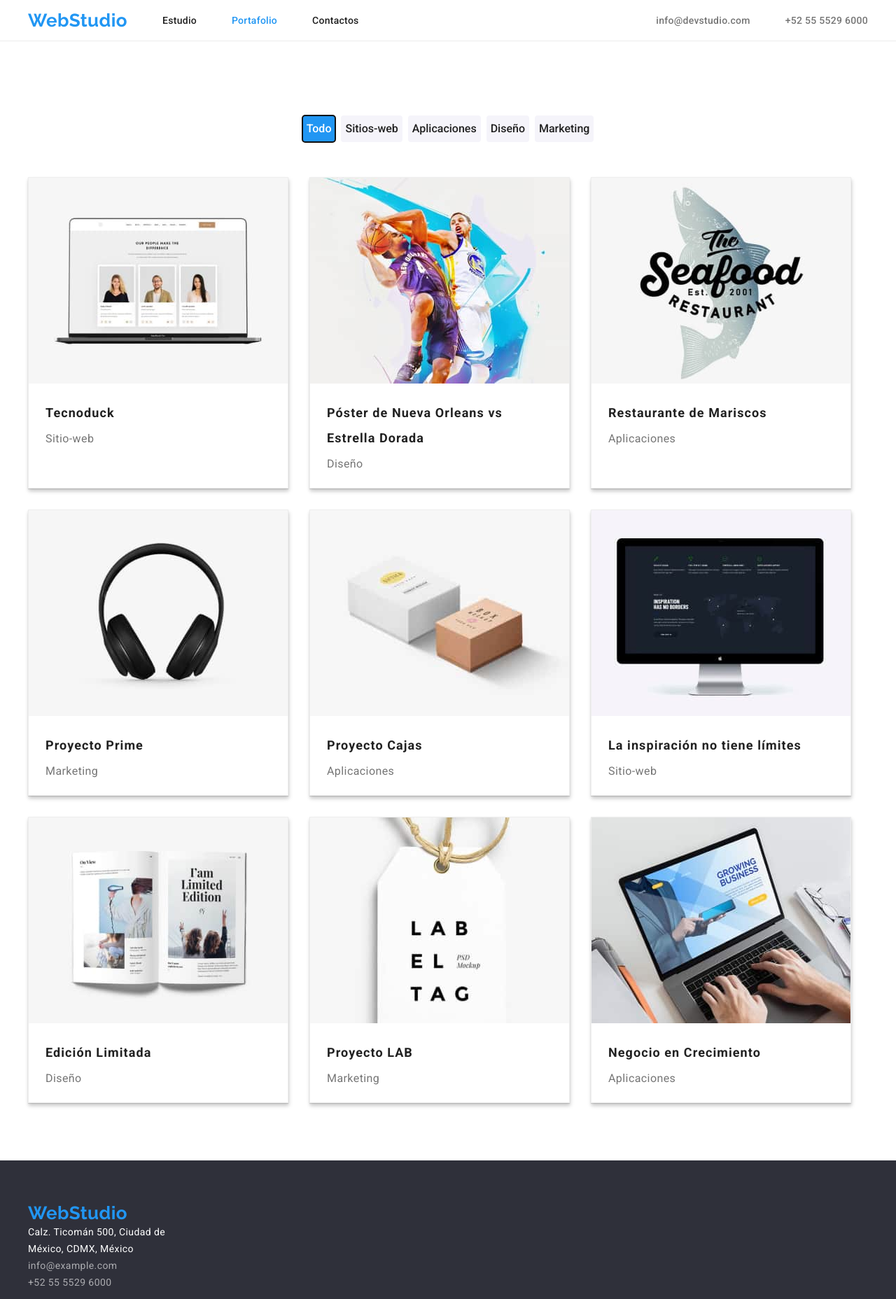
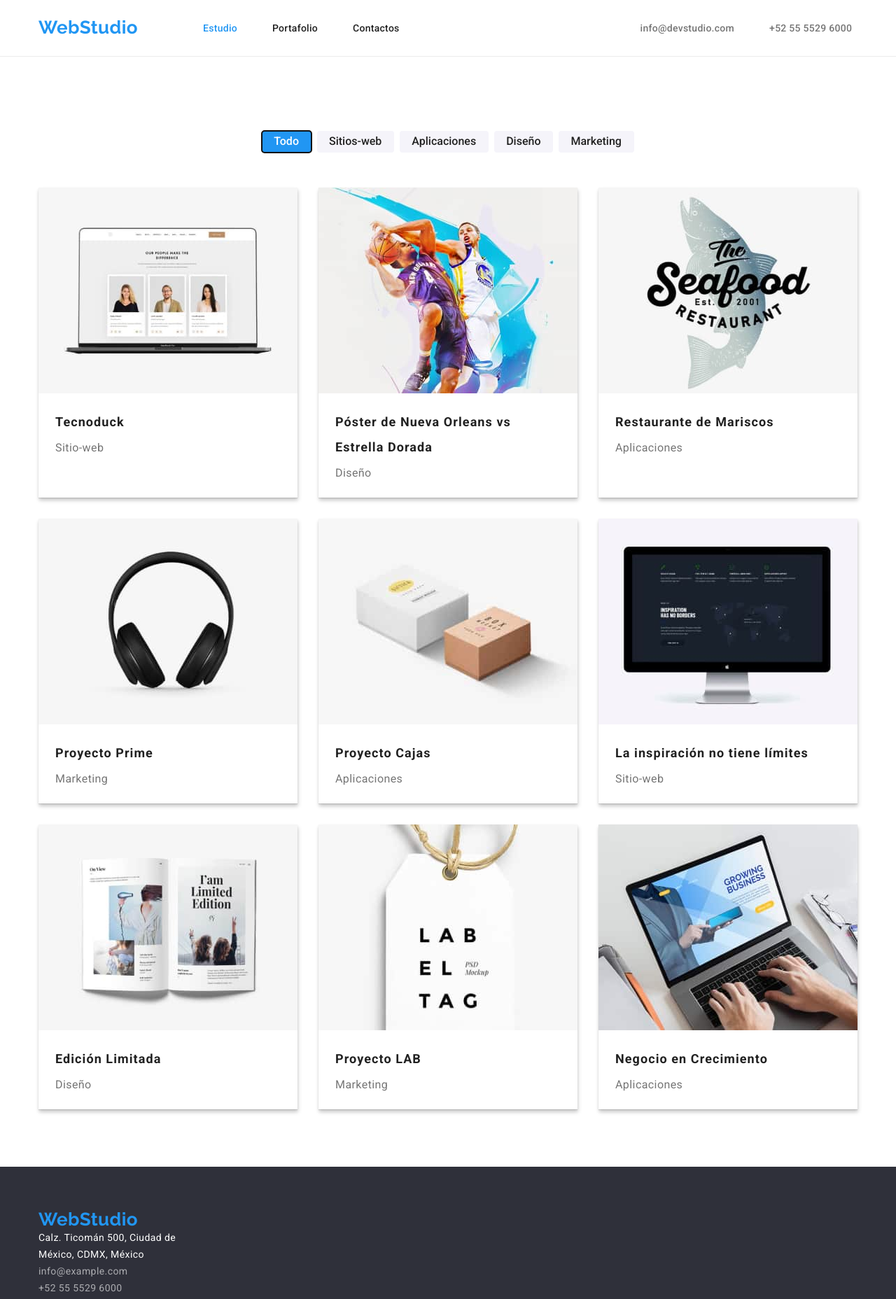
Before and after one commit to Nickatodo/goit-markup-hw-03, a plain HTML site: page portafolio.html in a window 1280 px wide. Shown: the top 1856 px of the page at 70% size. Drawn offline with nearby package versions, Linux system fonts and the light colour scheme.

Commit message:
Observaciones de tara N° 3
- Se modifica clase container.
- Se elimino logo de lista en header.
- Se agrego un div al header, sections y footer con la clase container.
- Se agrego div para elemento h3 y p.
- Se corrigio el espaciado de margin y padding.
- Se ingreso flex basis en listado de portafolio.

```diff
--- a/css/styles.css
+++ b/css/styles.css
@@ -1,4 +1,6 @@
-*{
+*,
+*::before,
+*::after{
     box-sizing: border-box;
 }
 
@@ -10,8 +12,20 @@ body{
     margin: 0px;
 }
 
+h1,
+h2,
+h3,
+h4,
+h5,
+h6,
+p{
+    margin-top: 0;
+}
+
 .list{
     list-style: none;
+    padding-left: 0;
+    margin: 0;
 }
 
 .link{
@@ -21,34 +35,42 @@ body{
 
 .container {
     width: 1200px;
+    padding-left: 15px;
+    padding-right: 15px;
     margin: 0 auto;
-    padding: 94px 0;
 }
 
 .menu{
     border-bottom: 1px solid #ECECEC;
 }
 
-.menu_nav {
+.menu_div{
     display: flex;
-    justify-content: space-between;
-    padding: 0;
 }
 
-.logo{
+.logo {
     font-family: 'Raleway', sans-serif;
     font-style: normal;
     font-weight: 700;
     font-size: 26px;
     line-height: 1.17;
     color: #2196F3;
+    margin-right: 93px;
+    padding-top: 24px;
+    padding-bottom: 25px;
+}
+
+.menu_nav{
+    display: flex;
+    gap: 344px;
 }
 
 .menu_items{
     display: flex;
     column-gap: 50px;
     align-items: center;
-    padding: 0;
+    padding-top: 32px;
+    padding-bottom: 32px;
 }
 
 .menu_items .menu_item{
@@ -62,6 +84,8 @@ body{
     display: flex;
     column-gap: 50px;
     align-items: center;
+    padding-top: 32px;
+    padding-bottom: 32px;
 }
 
 .contacto_items .contacto_item{
@@ -81,10 +105,12 @@ body{
 
 .titulo {
     background-color: #2F303A;
-    height: 600px;
-    display: flex;
-    flex-direction: column;
-    align-items: center;
+    padding-top: 200px;
+    padding-bottom: 200px;
+}
+
+.titulo_div{
+    text-align: center;
 }
 
 .titulo_text{
@@ -94,10 +120,7 @@ body{
     letter-spacing: 0.06em;
     text-align: center;
     color: #FFFFFF;
-    margin: 0;
-    padding-top: 200px;
-    padding-bottom: 30px;
-    width: 696px;
+    margin-bottom: 30px;
 }
 
 .btn_titulo{
@@ -108,10 +131,14 @@ body{
     color: #FFFFFF;
     background-color: #2196F3;
     height: 50px;
-    text-align: center;
     border-radius: 4px;
     box-shadow: 0px 4px 4px 0px rgba(0, 0, 0, 0.15);
     border: none;
+    padding: 10px 32px;
+}
+
+.cualidad{
+    padding: 94px 0;
 }
 
 .cualidad_items{
@@ -125,8 +152,7 @@ body{
     font-weight: 700;
     line-height: 1.17;
     width: 270px;
-    margin: 0;
-    padding-bottom: 10px;
+    margin-bottom: 10px;
 }
 
 .cualidad_items .cualidad_item_texto{
@@ -138,7 +164,7 @@ body{
 
 .dedicamos{
     display: flex;
-    padding-top: 0;
+    padding: 94px 0;
     flex-direction: column;
 }
 
@@ -148,8 +174,7 @@ body{
     font-size: 36px;
     line-height: 1.17;
     text-align: center;
-    margin: 0;
-    padding-bottom: 50px;
+    margin-bottom: 50px;
 }
 
 .dedicamos_items{
@@ -161,14 +186,13 @@ body{
 
 .equipo{
     display: flex;
-    padding-top: 0;
+    padding: 94px 0;
     flex-direction: column;
+    background-color: #F5F4FA;
 }
 
 .equipo_items{
     display: flex;
-    margin: 0;
-    padding: 0;
     justify-content: space-between;
 }
 
@@ -178,14 +202,16 @@ body{
     box-shadow: 0px 2px 1px 0px rgba(0, 0, 0, 0.20), 0px 1px 1px 0px rgba(0, 0, 0, 0.14), 0px 1px 3px 0px rgba(0, 0, 0, 0.12);
 }
 
+.equipo_div{
+    padding: 30px 44px 30px 45px;
+}
+
 .equipo_items .equipo_item_titulo{
     font-weight: 500;
     font-size: 16px;
     line-height: 1.17;
     text-align: center;
-    margin: 0;
-    padding-top: 30px;
-    padding-bottom: 10px;
+    margin-bottom: 10px;
 }
 
 .equipo_items .equipo_item_texto{
@@ -194,32 +220,22 @@ body{
     color: #757575;
     text-align: center;
     margin: 0;
-    padding-bottom: 30px;
 }
 
 .base{
     background-color: #2F303A;
-    height: 252px;
-}
-
-.base_address{
     padding-top: 60px;
     padding-bottom: 60px;
 }
 
-.base_items{
-    margin: 0;
-    padding: 0;
-}
-
 .base_items .base_item_mapa{
-    font-style: normal; /* etiqueta addres usa style italic*/
+    font-style: normal; /* etiqueta address usa style italic*/
     line-height: 1.71;
     color: #FFFFFF;
 }
 
 .base_items .base_item_mail, .base_items .base_item_tel{
-    font-style: normal; /* etiqueta addres usa style italic*/
+    font-style: normal; /* etiqueta address usa style italic*/
     line-height: 1.71;
     color: #FFFFFF99;
 }
@@ -231,11 +247,9 @@ body{
 
 .filtro_items{
     display: flex;
-    margin: 0;
-    padding: 0;
     justify-content: center;
     gap: 8px;
-    padding-bottom: 50px;
+    margin-bottom: 50px;
 }
 
 .filtro_items .filtro_item{
@@ -248,7 +262,7 @@ body{
     border-radius: 4px;
     cursor: pointer;
     border: none;
-    height: 38px;
+    padding: 6px 18px 6px 17px;
 }
 
 .filtro_item:focus{
@@ -264,23 +278,23 @@ body{
     gap: 30px;
 }
 
-.listado_items > li{
-    border: 1px solid #EEE;
+.listado_item{
+    flex-basis: calc((100% - 60px) / 3);
     background: #FFF;
+    border: 1px #EEE;
     box-shadow: 1px 4px 6px 0px rgba(0, 0, 0, 0.16), 0px 4px 4px 0px rgba(0, 0, 0, 0.06), 0px 1px 1px 0px rgba(0, 0, 0, 0.12);
 }
 
+.listado_div {
+    padding: 20px 24px;
+}
+
 .listado_items .listado_item_titulo{
-    width: 332px;
     font-weight: 700;
     font-size: 18px;
     line-height: 2;
     letter-spacing: 0.06em;
-    margin: 0;
-    padding-top: 20px;
-    padding-bottom: 4px;
-    padding-left: 24px;
-    padding-right: 24px;
+    margin-bottom: 4px;
 }
 
 .listado_items .listado_item_texto{
@@ -288,7 +302,4 @@ body{
     line-height: 1.87;
     color: #757575;
     margin: 0;
-    padding-bottom: 20px;
-    padding-left: 24px;
-    padding-right: 24px;
 }
--- a/portafolio.html
+++ b/portafolio.html
@@ -18,16 +18,15 @@
   </head>
   <body>
     <header class="menu">
-      <nav class="menu_nav container">
+      <div class="menu_div container">
+        <a href="./index.html" class="logo link">WebStudio</a>
+        <nav class="menu_nav">
           <ul class="menu_items list">
-          <li><a href="./index.html" class="logo link">WebStudio</a></li>
             <li>
-            <a href="./index.html" class="menu_item link">Estudio</a>
+              <a href="./index.html" class="menu_item link current">Estudio</a>
             </li>
             <li>
-            <a href="./portafolio.html" class="menu_item link current"
-              >Portafolio</a
-            >
+              <a href="./portafolio.html" class="menu_item link">Portafolio</a>
             </li>
             <li><a href="#" class="menu_item link">Contactos</a></li>
           </ul>
@@ -44,9 +43,11 @@
             </li>
           </ul>
         </nav>
+      </div>
     </header>
     <main class="main">
-      <section class="portafolio container">
+      <section class="portafolio">
+        <div class="container">
           <ul class="filtro_items list">
             <li>
               <button type="button" class="filtro_item" autofocus>Todo</button>
@@ -63,66 +64,88 @@
             </li>
           </ul>
           <ul class="listado_items list">
-          <li>
+            <li class="listado_item">
               <img
                 src="./images/notebook_frontal.jpg"
                 alt="Notebook frotal"
                 width="370"
               />
+              <div class="listado_div">
                 <h3 class="listado_item_titulo">Tecnoduck</h3>
                 <p class="listado_item_texto">Sitio-web</p>
+              </div>
             </li>
-          <li>
+            <li class="listado_item">
               <img src="./images/basquetbol.jpg" alt="Basquetbol" width="370" />
+              <div class="listado_div">
                 <h3 class="listado_item_titulo">
                   Póster de Nueva Orleans vs Estrella Dorada
                 </h3>
                 <p class="listado_item_texto">Diseño</p>
+              </div>
             </li>
-          <li>
+            <li class="listado_item">
               <img src="./images/pez.jpg" alt="Pez" width="370" />
+              <div class="listado_div">
                 <h3 class="listado_item_titulo">Restaurante de Mariscos</h3>
                 <p class="listado_item_texto">Aplicaciones</p>
+              </div>
             </li>
-          <li>
+            <li class="listado_item">
               <img src="./images/audifono.jpg" alt="Audifono" width="370" />
+              <div class="listado_div">
                 <h3 class="listado_item_titulo">Proyecto Prime</h3>
                 <p class="listado_item_texto">Marketing</p>
+              </div>
             </li>
-          <li>
+            <li class="listado_item">
               <img src="./images/cajas.jpg" alt="Cajas" width="370" />
+              <div class="listado_div">
                 <h3 class="listado_item_titulo">Proyecto Cajas</h3>
                 <p class="listado_item_texto">Aplicaciones</p>
+              </div>
             </li>
-          <li>
+            <li class="listado_item">
               <img src="./images/mac.jpg" alt="Mac" width="370" />
-            <h3 class="listado_item_titulo">La inspiración no tiene límites</h3>
+              <div class="listado_div">
+                <h3 class="listado_item_titulo">
+                  La inspiración no tiene límites
+                </h3>
                 <p class="listado_item_texto">Sitio-web</p>
+              </div>
             </li>
-          <li>
+            <li class="listado_item">
               <img src="./images/libro.jpg" alt="Libro" width="370" />
+              <div class="listado_div">
                 <h3 class="listado_item_titulo">Edición Limitada</h3>
                 <p class="listado_item_texto">Diseño</p>
+              </div>
             </li>
-          <li>
+            <li class="listado_item">
               <img src="./images/etiqueta.jpg" alt="Etiqueta" width="370" />
+              <div class="listado_div">
                 <h3 class="listado_item_titulo">Proyecto LAB</h3>
                 <p class="listado_item_texto">Marketing</p>
+              </div>
             </li>
-          <li>
+            <li class="listado_item">
               <img
                 src="./images/notebook_mano.jpg"
                 alt="Notebook mano"
                 width="370"
               />
+              <div class="listado_div">
                 <h3 class="listado_item_titulo">Negocio en Crecimiento</h3>
                 <p class="listado_item_texto">Aplicaciones</p>
+              </div>
             </li>
           </ul>
+        </div>
       </section>
     </main>
     <footer class="base">
-      <address class="base_address container">
+      <div class="container">
+        <address>
           <a href="./index.html" class="logo link">WebStudio</a>
           <ul class="base_items list">
             <li>
@@ -146,6 +169,7 @@
             </li>
           </ul>
         </address>
+      </div>
     </footer>
   </body>
 </html>
```
Also changed, not shown: index.html (+37 -10 lines). Lines whose indentation alone changed are shown as unchanged.
